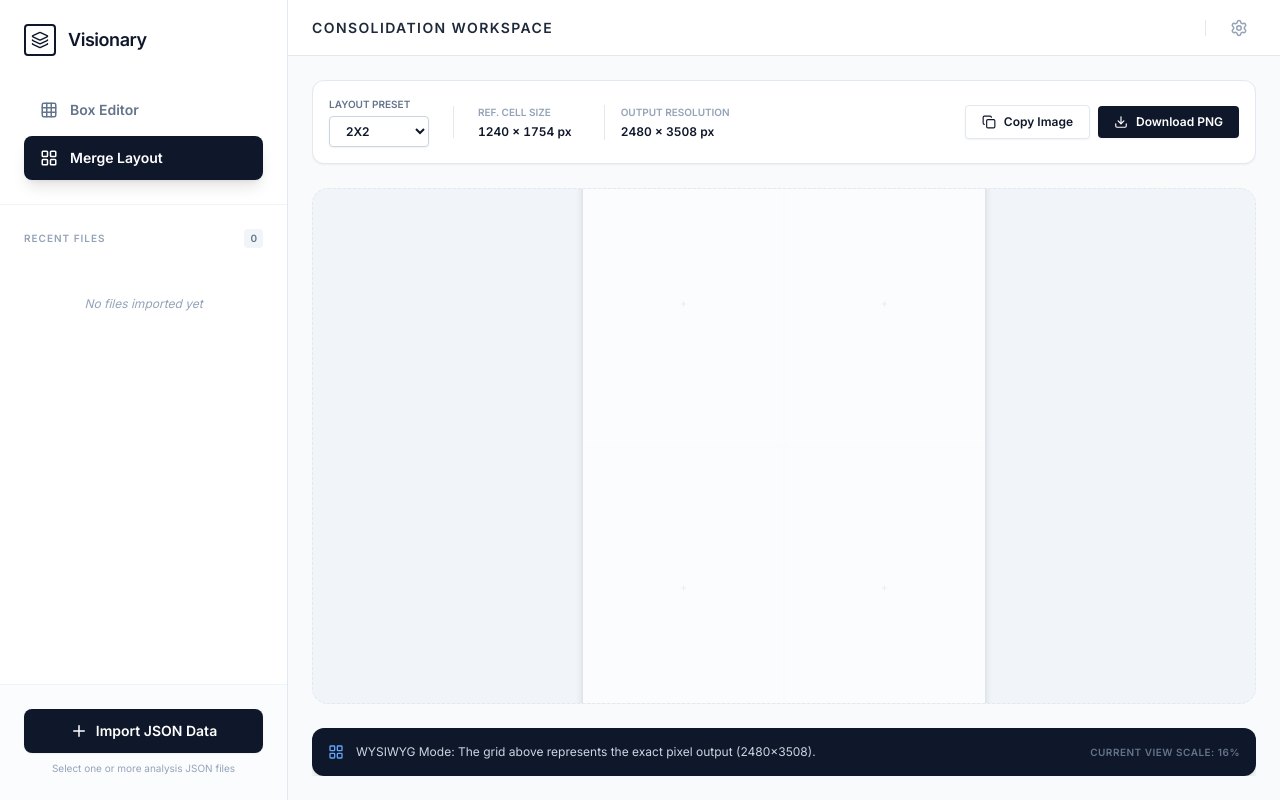
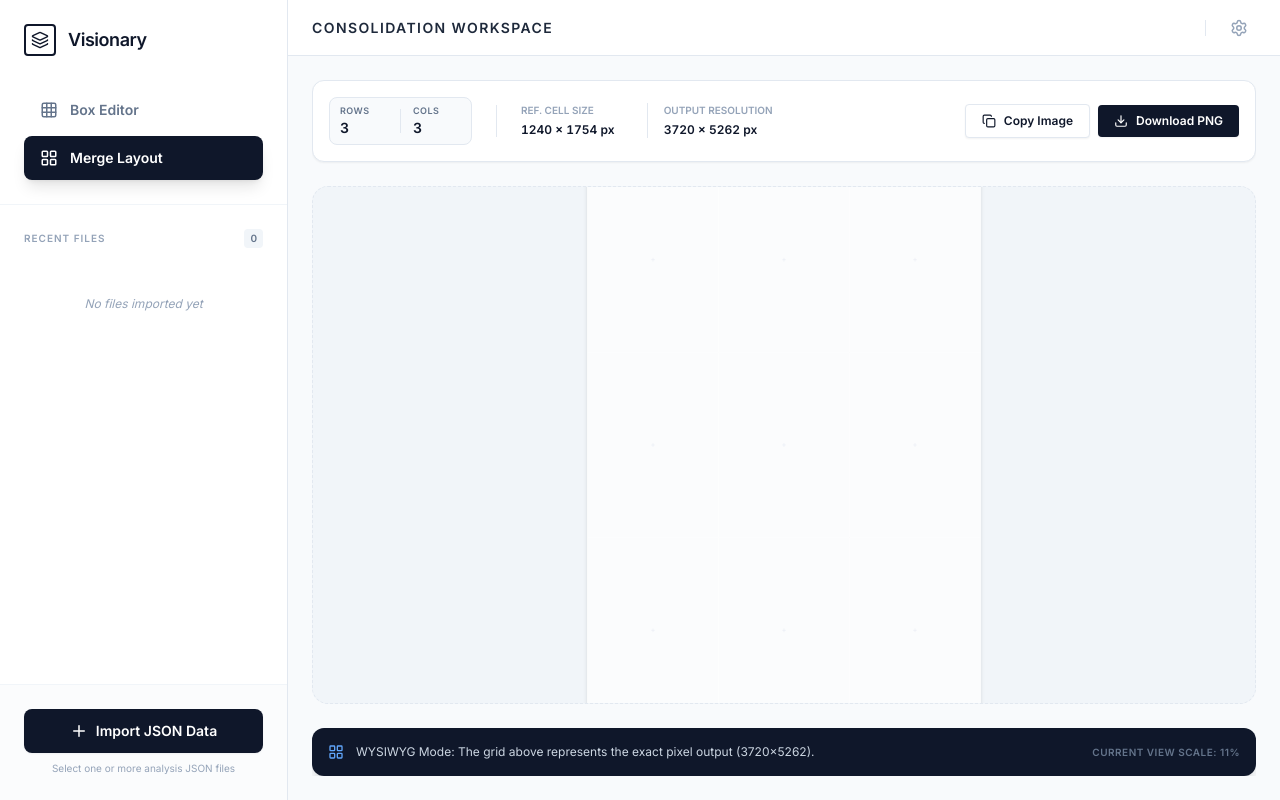
Before and after one commit to yjmm10/Visionary, a React (Vite) app: page / in a window 1280 px wide. Both pictures are taken after a click on the button "Merge Layout". Built offline with nearby package versions, Linux system fonts and the light colour scheme.

Commit message:
refactor: Simplify merge layout state management
Replaces the `layoutFormat`, `customRows`, and `customCols` state with simpler `rows` and `cols` state. This streamlines the management of grid dimensions for the merge workspace, defaulting to a 3x3 layout.

```diff
--- a/App.tsx
+++ b/App.tsx
@@ -1,7 +1,7 @@
 
 import React, { useState, useEffect } from 'react';
-import { Project, LayoutFormat, Box } from './types';
-import { Icons, LAYOUT_CONFIGS } from './constants';
+import { Project, Box } from './types';
+import { Icons } from './constants';
 import Sidebar from './components/Sidebar';
 import AnnotationEditor from './components/AnnotationEditor';
 import MergeWorkspace from './components/MergeWorkspace';
@@ -12,9 +12,11 @@ const App: React.FC = () => {
   const [projects, setProjects] = useState<Project[]>([]);
   const [activeProjectId, setActiveProjectId] = useState<string | null>(null);
   const [mergeQueue, setMergeQueue] = useState<(string | null)[]>([]);
-  const [layoutFormat, setLayoutFormat] = useState<LayoutFormat>('2x2');
-  const [customRows, setCustomRows] = useState(2);
-  const [customCols, setCustomCols] = useState(2);
+
+  // Layout State (Defaults to 3x3 now)
+  const [rows, setRows] = useState(3);
+  const [cols, setCols] = useState(3);
+
   const [view, setView] = useState<'editor' | 'merge'>('editor');
 
   // Shared Visual State
@@ -32,9 +34,10 @@ const App: React.FC = () => {
         const parsed = JSON.parse(saved);
         setProjects(parsed.projects || []);
         setMergeQueue(parsed.mergeQueue || []);
-        setLayoutFormat(parsed.layoutFormat || '2x2');
-        setCustomRows(parsed.customRows || 2);
-        setCustomCols(parsed.customCols || 2);
+        // Load rows/cols if they exist, otherwise default to 3x3
+        setRows(parsed.rows || 3);
+        setCols(parsed.cols || 3);
+
         if (parsed.boxOpacity !== undefined) setBoxOpacity(parsed.boxOpacity);
         if (parsed.showLabels !== undefined) setShowLabels(parsed.showLabels);
       } catch (e) {
@@ -44,9 +47,9 @@ const App: React.FC = () => {
   }, []);
 
   useEffect(() => {
-    const state = { projects, mergeQueue, layoutFormat, customRows, customCols, boxOpacity, showLabels };
+    const state = { projects, mergeQueue, rows, cols, boxOpacity, showLabels };
     localStorage.setItem(STORAGE_KEY, JSON.stringify(state));
-  }, [projects, mergeQueue, layoutFormat, customRows, customCols, boxOpacity, showLabels]);
+  }, [projects, mergeQueue, rows, cols, boxOpacity, showLabels]);
 
   // Global Keyboard Shortcuts for Copy/Paste
   useEffect(() => {
@@ -105,11 +108,7 @@ const App: React.FC = () => {
 
           // Auto-add copy to merge queue if space exists
           setMergeQueue(prev => {
-            const config = layoutFormat === 'custom'
-              ? { rows: customRows, cols: customCols }
-              : LAYOUT_CONFIGS[layoutFormat];
-            const totalSlots = config.rows * config.cols;
-
+            const totalSlots = rows * cols;
             const next = [...prev];
             while (next.length < totalSlots) next.push(null);
 
@@ -125,7 +124,7 @@ const App: React.FC = () => {
 
     window.addEventListener('keydown', handleKeyDown);
     return () => window.removeEventListener('keydown', handleKeyDown);
-  }, [activeProjectId, clipboard, projects, layoutFormat, customRows, customCols]);
+  }, [activeProjectId, clipboard, projects, rows, cols]);
 
   const activeProject = projects.find(p => p.id === activeProjectId);
 
@@ -137,13 +136,9 @@ const App: React.FC = () => {
 
     // Auto-add newly uploaded projects to available slots in Merge Queue
     setMergeQueue(prev => {
-      const config = layoutFormat === 'custom'
-        ? { rows: customRows, cols: customCols }
-        : LAYOUT_CONFIGS[layoutFormat];
-      const totalSlots = config.rows * config.cols;
-
+      const totalSlots = rows * cols;
       const next = [...prev];
-      // Ensure array is at least totalSlots long (in case it hasn't been initialized by MergeWorkspace yet)
+      // Ensure array is at least totalSlots long
       while (next.length < totalSlots) next.push(null);
 
       let pIdx = 0;
@@ -267,12 +262,10 @@ const App: React.FC = () => {
             <MergeWorkspace
               projects={projects}
               mergeQueue={mergeQueue}
-              layout={layoutFormat}
-              customRows={customRows}
-              customCols={customCols}
-              setLayout={setLayoutFormat}
-              setCustomRows={setCustomRows}
-              setCustomCols={setCustomCols}
+              rows={rows}
+              cols={cols}
+              setRows={setRows}
+              setCols={setCols}
               onReorder={handleReorderMerge}
               onDoubleClick={navigateToEditor}
               boxOpacity={boxOpacity}
--- a/components/MergeWorkspace.tsx
+++ b/components/MergeWorkspace.tsx
@@ -1,18 +1,16 @@
 
 import React, { useRef, useState, useEffect, useMemo } from 'react';
-import { Project, LayoutFormat } from '../types';
-import { Icons, LAYOUT_CONFIGS, COLORS } from '../constants';
+import { Project } from '../types';
+import { Icons, COLORS } from '../constants';
 import html2canvas from 'html2canvas';
 
 interface MergeWorkspaceProps {
   projects: Project[];
   mergeQueue: (string | null)[];
-  layout: LayoutFormat;
-  customRows: number;
-  customCols: number;
-  setLayout: (l: LayoutFormat) => void;
-  setCustomRows: (r: number) => void;
-  setCustomCols: (c: number) => void;
+  rows: number;
+  cols: number;
+  setRows: (r: number) => void;
+  setCols: (c: number) => void;
   onReorder: (ids: (string | null)[]) => void;
   onDoubleClick: (id: string) => void;
   boxOpacity: number;
@@ -22,12 +20,10 @@ interface MergeWorkspaceProps {
 const MergeWorkspace: React.FC<MergeWorkspaceProps> = ({
   projects,
   mergeQueue,
-  layout,
-  customRows,
-  customCols,
-  setLayout,
-  setCustomRows,
-  setCustomCols,
+  rows,
+  cols,
+  setRows,
+  setCols,
   onReorder,
   onDoubleClick,
   boxOpacity,
@@ -40,7 +36,6 @@ const MergeWorkspace: React.FC<MergeWorkspaceProps> = ({
   const [copying, setCopying] = useState(false);
   const [scale, setScale] = useState(1);
 
-  const { rows, cols } = layout === 'custom' ? { rows: customRows, cols: customCols } : LAYOUT_CONFIGS[layout];
   const totalSlots = rows * cols;
 
   // 1. Calculate Strict Pixel Metrics based on the FIRST image (Reference)
@@ -264,41 +259,29 @@ const MergeWorkspace: React.FC<MergeWorkspaceProps> = ({
       {/* Toolbar */}
       <div className="flex flex-col lg:flex-row lg:items-center justify-between gap-4 shrink-0 bg-white p-4 rounded-xl border border-slate-200 shadow-sm z-20">
         <div className="flex items-center gap-6">
-          <div className="flex flex-col">
-            <label className="text-[10px] font-bold text-slate-500 uppercase mb-1">Layout Preset</label>
-            <select
-              value={layout}
-              onChange={(e) => setLayout(e.target.value as LayoutFormat)}
-              className="bg-white border border-slate-300 rounded px-3 py-1.5 text-xs font-bold text-slate-900 outline-none focus:ring-2 focus:ring-blue-500/20 shadow-sm"
-            >
-              {Object.keys(LAYOUT_CONFIGS).map(k => (
-                <option key={k} value={k}>{k.toUpperCase()}</option>
-              ))}
-            </select>
-          </div>
-
-          {layout === 'custom' && (
-            <div className="flex items-center gap-4 animate-in fade-in slide-in-from-left-2 duration-300">
-              <div className="flex flex-col">
-                <label className="text-[10px] font-bold text-slate-500 uppercase mb-1">Rows</label>
+          <div className="flex items-center gap-4">
+             <div className="flex items-center gap-2 bg-slate-50 p-1.5 rounded-lg border border-slate-200">
+                <div className="flex flex-col px-1">
+                    <label className="text-[9px] font-bold text-slate-500 uppercase tracking-wider">Rows</label>
                     <input
                     type="number" min="1" max="10"
-                  value={customRows}
-                  onChange={(e) => setCustomRows(parseInt(e.target.value) || 1)}
-                  className="w-16 bg-white border border-slate-300 rounded px-2 py-1.5 text-xs font-bold text-slate-900 shadow-sm outline-none"
+                    value={rows}
+                    onChange={(e) => setRows(Math.max(1, parseInt(e.target.value) || 1))}
+                    className="w-12 bg-transparent text-sm font-bold text-slate-900 outline-none"
                     />
                 </div>
-              <div className="flex flex-col">
-                <label className="text-[10px] font-bold text-slate-500 uppercase mb-1">Cols</label>
+                <div className="h-6 w-px bg-slate-200" />
+                <div className="flex flex-col px-1">
+                    <label className="text-[9px] font-bold text-slate-500 uppercase tracking-wider">Cols</label>
                     <input
                     type="number" min="1" max="10"
-                  value={customCols}
-                  onChange={(e) => setCustomCols(parseInt(e.target.value) || 1)}
-                  className="w-16 bg-white border border-slate-300 rounded px-2 py-1.5 text-xs font-bold text-slate-900 shadow-sm outline-none"
+                    value={cols}
+                    onChange={(e) => setCols(Math.max(1, parseInt(e.target.value) || 1))}
+                    className="w-12 bg-transparent text-sm font-bold text-slate-900 outline-none"
                     />
                 </div>
              </div>
-          )}
+          </div>
 
           <div className="h-8 w-px bg-slate-200 hidden lg:block" />
 
```
Also changed, not shown: types.ts (+2 -5 lines). Lines whose indentation alone changed are shown as unchanged.
